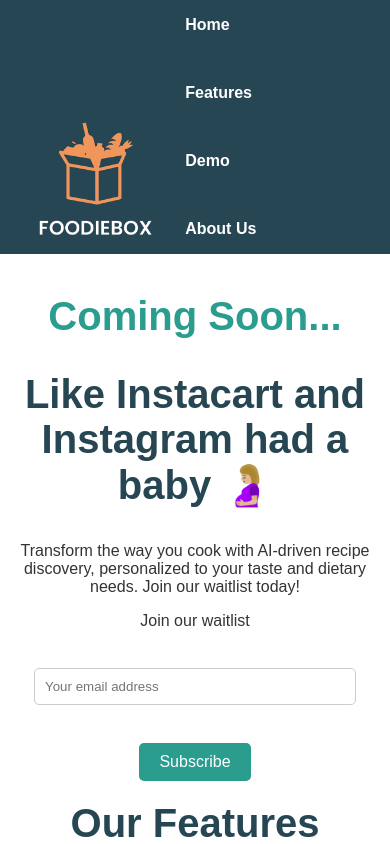
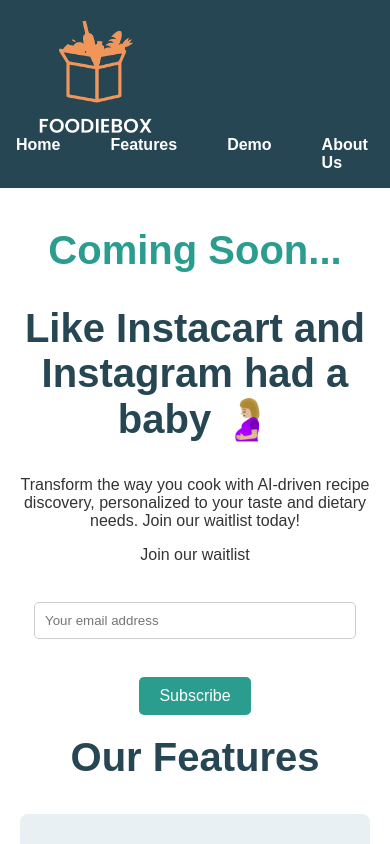
Before and after one commit to rtusiime/FoodieBox, a React (Vite) app: page / in a window 390 px wide. Shown: the top 844 px of the page. Built offline with nearby package versions, Linux system fonts and the light colour scheme.

Commit message:
minor fix

```diff
--- a/src/App.css
+++ b/src/App.css
@@ -27,20 +27,15 @@ h2 {
   color: #264653; /* Dark blue for secondary headers */
 }
 
+.App-header nav {
+  flex: 1;
+}
+
 .App-header {
   background-color: #264653; /* Consistent with secondary headers */
   padding: 1em;
   color: white;
-  display: flex;
-  align-items: flex-end; /* Align items at the end of the container vertically */
-}
-
-.App-header nav {
-  flex: 1;
-}
-
-p {
-  text-align: center;
+  display: grid;
 }
 
 .App-header ul {
@@ -49,7 +44,10 @@ p {
   gap: 50px;
   padding: 0; /* Reset default padding */
   margin: 0; /* Aligning with the bottom by removing default margin */
-  left: 20%; /* Adjusting the position of the nav */
+}
+
+p {
+  text-align: center;
 }
 
 .App-header ul li a {
@@ -139,6 +137,6 @@ footer {
   }
 
   .App-header ul {
-    flex-direction: column;
+    flex-direction: row; /* Keep it row on smaller screens or column if you want to stack items */
   }
 }
```
